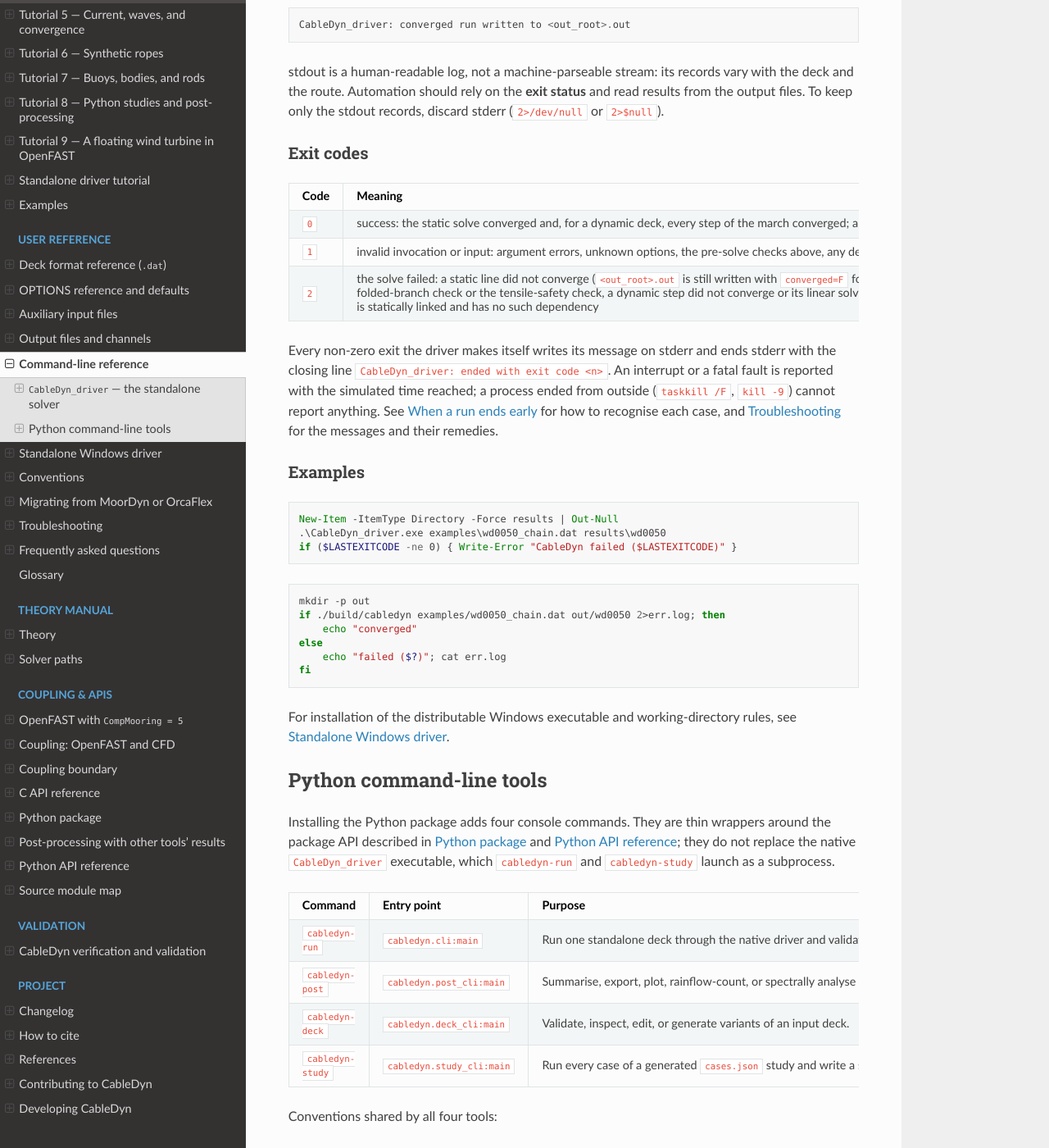
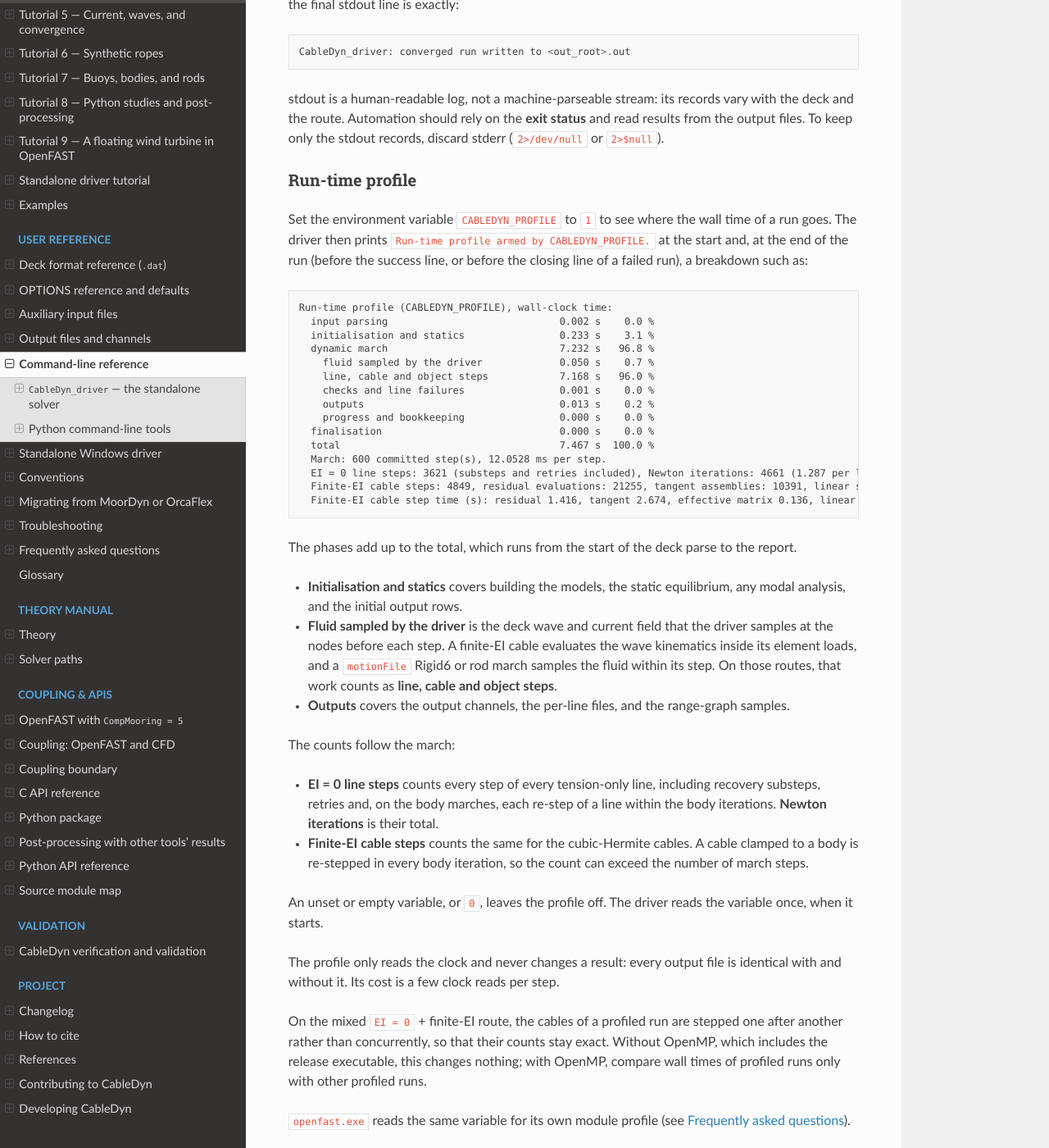
Before and after one commit to SMI-Lab-Inha/CableDyn, a Sphinx documentation site: the page built from doc/cli.rst, in a window 1280 px wide and 1400 px high, scrolled down 2520 px. Shown: the whole window at 82% size. Built offline with Sphinx 7.4.7 and the Read the Docs theme 3.1.0, drawn with Linux system fonts in a browser that asks for light colours; some of the changed text lies outside the part shown.

Commit message:
feat: add a run-time profile to the standalone driver
Speed work on CableDyn needs to know where a run spends its time, on any
build and any deck. Until now the only breakdown was the profile of the
OpenFAST module and the finite-EI step counters, which no standalone run
could switch on.

With CABLEDYN_PROFILE set (the variable the OpenFAST module already
reads), the driver prints, before the success line, the wall time of
input parsing, initialisation and statics, and the dynamic march, split
into the fluid sampled by the driver, the line, cable and object steps,
the checks, the outputs and the progress report, with the time per step.
It also prints the EI = 0 line steps and their Newton iterations, and
the finite-EI cable step counters and times.

The phases are laps taken in the time marches of every route, so they
add up to the total. The EI = 0 counts are taken in CD_Step_Model, the
one place every tension-only line step passes, with atomic updates
because lines step in parallel. Unarmed, each lap is one test of a flag.
The profile only reads the clock: every output file of the eight example
decks tried, one per route, is byte-identical with and without it, with
one OpenMP thread and with the default. Two driver tests check the report
and that identity.

Signed-off-by: Jae Hoon Seo <jaehoon.seo@inha.ac.kr>

```diff
--- a/doc/cli.rst
+++ b/doc/cli.rst
@@ -132,7 +132,8 @@
      - the initialisation report on mixed ``EI = 0`` + finite-EI decks; dynamic progress
        (``Dynamic simulation: …`` and ``Progress: …% | t = … s | elapsed … | ETA …``, at 5 %
        intervals); ``Recovery audit: …`` and ``Tensile monitor: …`` summaries;
-       ``CableDyn: FAILURE …`` event lines; and, last, the success line
+       ``CableDyn: FAILURE …`` event lines; the run-time profile when ``CABLEDYN_PROFILE`` is
+       set (:ref:`cli-profile`); and, last, the success line
 
 The formats of the report and progress records are shown in :doc:`outputs`. On success the
 final stdout line is exactly::
@@ -142,6 +143,66 @@
 stdout is a human-readable log, not a machine-parseable stream: its records vary with the deck
 and the route. Automation should rely on the **exit status** and read results from the output
 files. To keep only the stdout records, discard stderr (``2>/dev/null`` or ``2>$null``).
+
+.. _cli-profile:
+
+Run-time profile
+~~~~~~~~~~~~~~~~
+
+Set the environment variable ``CABLEDYN_PROFILE`` to ``1`` to see where the wall time of a run
+goes. The driver then prints ``Run-time profile armed by CABLEDYN_PROFILE.`` at the start and,
+at the end of the run (before the success line, or before the closing line of a failed run), a
+breakdown such as:
+
+.. code-block:: text
+
+     Run-time profile (CABLEDYN_PROFILE), wall-clock time:
+       input parsing                             0.002 s    0.0 %
+       initialisation and statics                0.233 s    3.1 %
+       dynamic march                             7.232 s   96.8 %
+         fluid sampled by the driver             0.050 s    0.7 %
+         line, cable and object steps            7.168 s   96.0 %
+         checks and line failures                0.001 s    0.0 %
+         outputs                                 0.013 s    0.2 %
+         progress and bookkeeping                0.000 s    0.0 %
+       finalisation                              0.000 s    0.0 %
+       total                                     7.467 s  100.0 %
+       March: 600 committed step(s), 12.0528 ms per step.
+       EI = 0 line steps: 3621 (substeps and retries included), Newton iterations: 4661 (1.287 per line step, at most 2).
+       Finite-EI cable steps: 4849, residual evaluations: 21255, tangent assemblies: 10391, linear solves: 10391, intervals recovered by substeps: 0.
+       Finite-EI cable step time (s): residual 1.416, tangent 2.674, effective matrix 0.136, linear solve 0.943, added mass 0.167, other 0.457.
+
+The phases add up to the total, which runs from the start of the deck parse to the report.
+
+* **Initialisation and statics** covers building the models, the static equilibrium, any modal
+  analysis, and the initial output rows.
+* **Fluid sampled by the driver** is the deck wave and current field that the driver samples at
+  the nodes before each step. A finite-EI cable evaluates the wave kinematics inside its
+  element loads, and a ``motionFile`` Rigid6 or rod march samples the fluid within its step. On
+  those routes, that work counts as **line, cable and object steps**.
+* **Outputs** covers the output channels, the per-line files, and the range-graph samples.
+
+The counts follow the march:
+
+* **EI = 0 line steps** counts every step of every tension-only line, including recovery
+  substeps, retries and, on the body marches, each re-step of a line within the body
+  iterations. **Newton iterations** is their total.
+* **Finite-EI cable steps** counts the same for the cubic-Hermite cables. A cable clamped to a
+  body is re-stepped in every body iteration, so the count can exceed the number of march
+  steps.
+
+An unset or empty variable, or ``0``, leaves the profile off. The driver reads the variable once,
+when it starts.
+
+The profile only reads the clock and never changes a result: every output file is identical
+with and without it. Its cost is a few clock reads per step.
+
+On the mixed ``EI = 0`` + finite-EI route, the cables of a profiled run are stepped one after
+another rather than concurrently, so that their counts stay exact. Without OpenMP, which
+includes the release executable, this changes nothing; with OpenMP, compare wall times of
+profiled runs only with other profiled runs.
+
+``openfast.exe`` reads the same variable for its own module profile (see :doc:`faq`).
 
 Exit codes
 ~~~~~~~~~~
--- a/doc/faq.rst
+++ b/doc/faq.rst
@@ -104,7 +104,8 @@
    benchmark does **not** imply a fast coupled run: OpenFAST may call ``CalcOutput`` several times
    per physical step with different trial kinematics. Set the environment variable
    ``CABLEDYN_PROFILE=1`` before running ``openfast.exe`` to separate CableDyn solve, SeaState
-   sampling, output-probe, and native-I/O time. Keep ``ModCoupling`` fixed while
+   sampling, output-probe, and native-I/O time; the standalone driver reads the same variable
+   and prints its own breakdown (:ref:`cli-profile`). Keep ``ModCoupling`` fixed while
    comparing configurations. Do not switch to loose coupling merely to meet a wall-clock target; on
    the IEA-15MW reference model it materially changed platform and tension responses. Test
    ``OMP_NUM_THREADS=1`` as well as the intended threaded setting: three short lines can be too
```
Also changed, not shown: ARCHITECTURE.md (+6 -0 lines), CHANGELOG.md (+11 -0 lines), CMakeLists.txt (+23 -0 lines), 5 other files.
